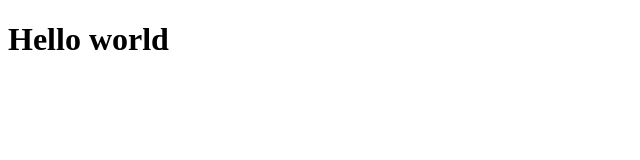
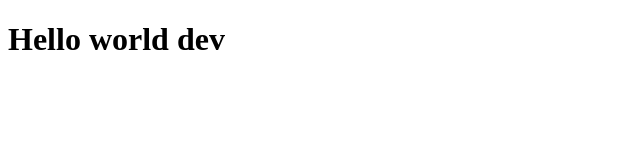
Before and after one commit to HugoLorent/devops-node, a website: page index.html in a window 1280 px wide. Shown: the full height of the page, 0-640 px from the left. Drawn offline with Linux system fonts and the light colour scheme.

```diff
--- a/index.html
+++ b/index.html
@@ -7,6 +7,6 @@
     <title>IpiDevOps</title>
   </head>
   <body>
-    <h1>Hello world</h1>
+    <h1>Hello world dev</h1>
   </body>
 </html>
```
Also changed, not shown: .github/workflows/dev_devops-node-ipi-dev.yml (deleted), .github/workflows/devops-node-ipi.yml (added), .github/workflows/master_devops-node-ipi.yml (deleted).
